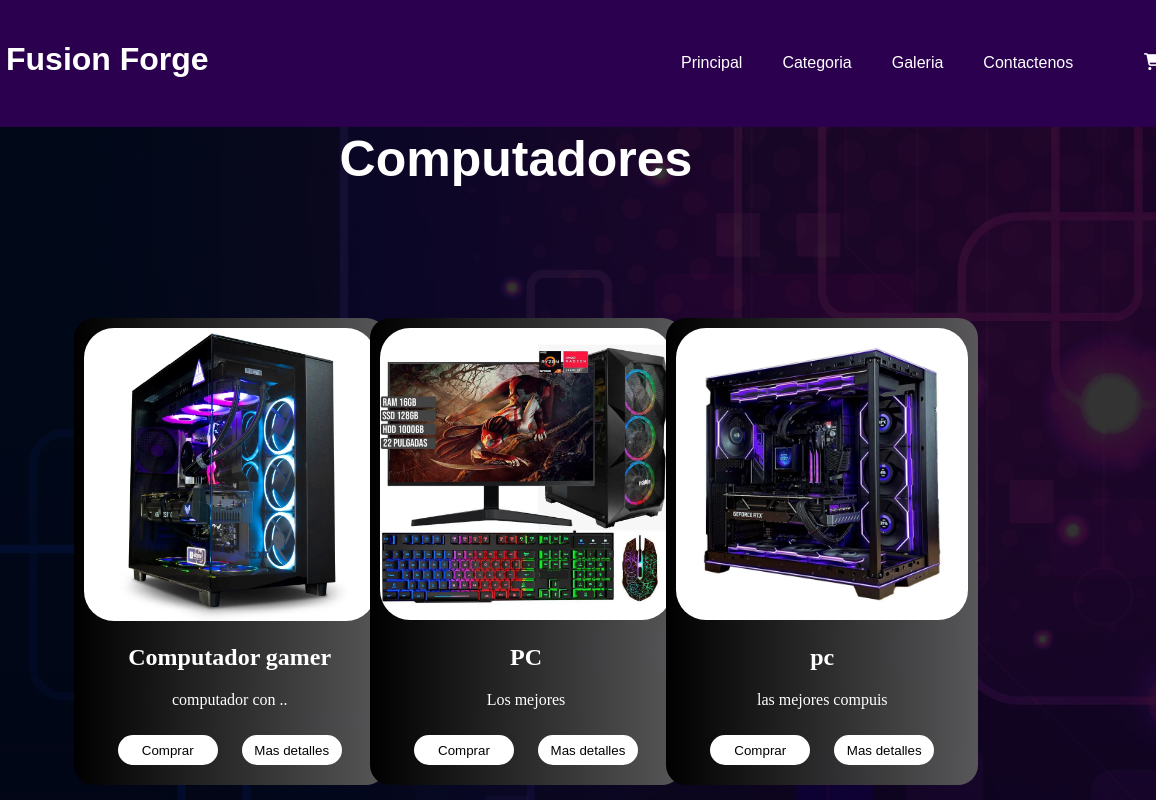
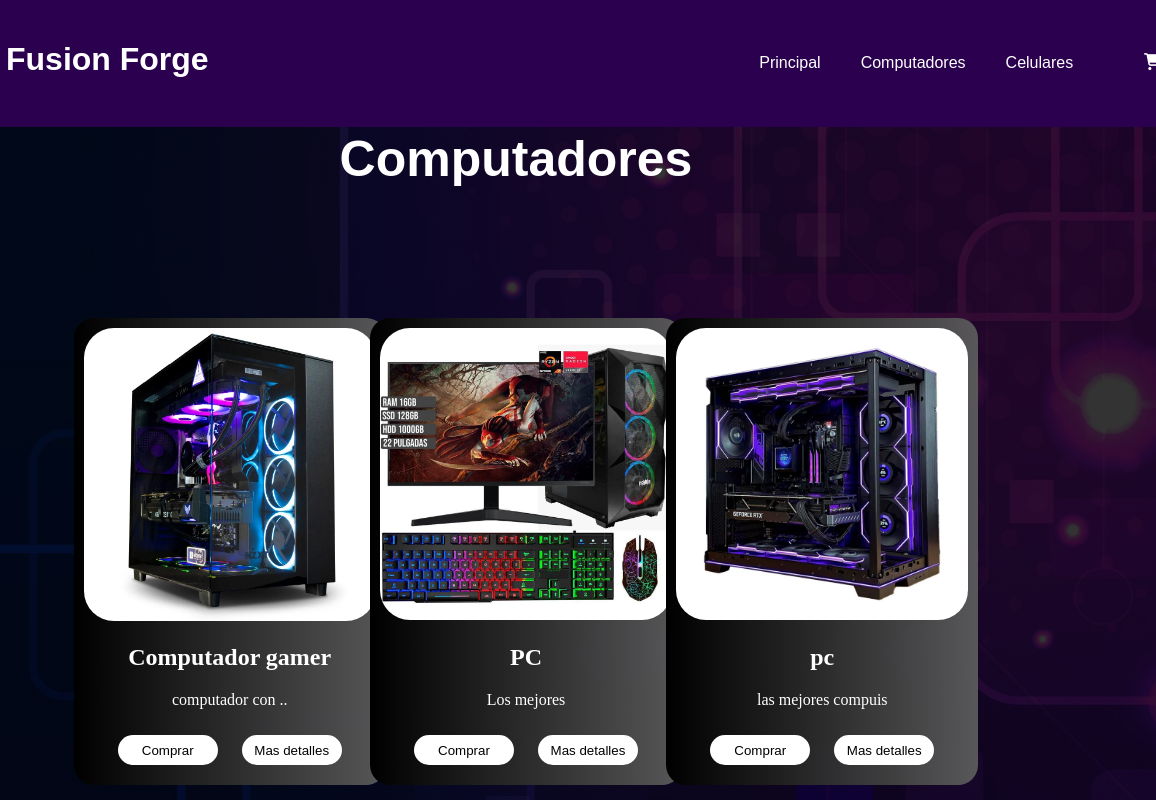
Before and after one commit to jhon170920/tienda_tecnologica, a plain HTML site: page productos.html in a window 1280 px wide. Shown: the top 800 px of the page, 124-1280 px from the left. Drawn offline with Linux system fonts and the light colour scheme; a web font is replaced by a local one.

Commit message:
Update navigation links in productos.html

```diff
--- a/productos.html
+++ b/productos.html
@@ -23,9 +23,8 @@
         <nav class="nav">
             <ul>
                 <li><a href="./index.html">Principal</a></li>
-                <li><a href="./menu.html">Categoria</a></li>
-                <li><a href="./galeria.html">Galeria</a></li>
-                <li><a href="./contactenos.html">Contactenos</a></li>
+                <li><a href="./productos.html">Computadores</a></li>
+                <li><a href="./productos-celulares.html">Celulares</a></li>
             </ul>
         </nav>
     </header>
```
